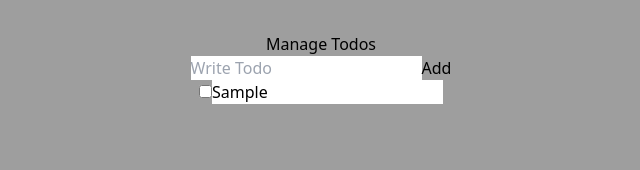
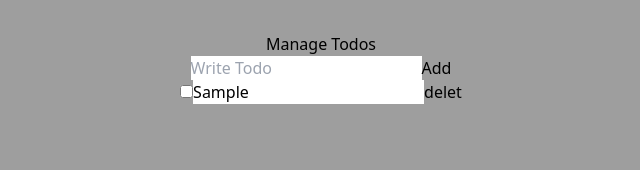
Before and after one commit to Zaman2024/React-js, a React (Vite) app in the folder vite-todo-project/: page / in a window 1280 px wide. Both pictures are taken after typing "Sample" into the empty fields and a click on the button "Add". Shown: the top 170 px of the page, without its empty margins (319-959 px from the left). Built offline with nearby package versions, Linux system fonts and the light colour scheme.

Commit message:
modified some codes

```diff
--- a/vite-todo-project/src/Components/TodoItems.jsx
+++ b/vite-todo-project/src/Components/TodoItems.jsx
@@ -6,7 +6,7 @@ function TodoItems({todo}) {
   const [TodoMsg, setTodoMsg] = useState(todo.todo)
   const {updateTodo, deleteTodo, toggleComplete} = useTodo()
   return (
-    <div className='m-1 px-2 py-1'>
+    <div className='m-1 px-2 py-1 bg-slate-300'>
       <input
         type='checkbox'
         checked ={todo.completed}
@@ -19,6 +19,8 @@ function TodoItems({todo}) {
         value={TodoMsg}
         onChange={(e) =>setTodoMsg(e.target.value)}
         />
+
+        <button onClick={deleteTodo}>delet</button>
     </div>
   )
 }
```
